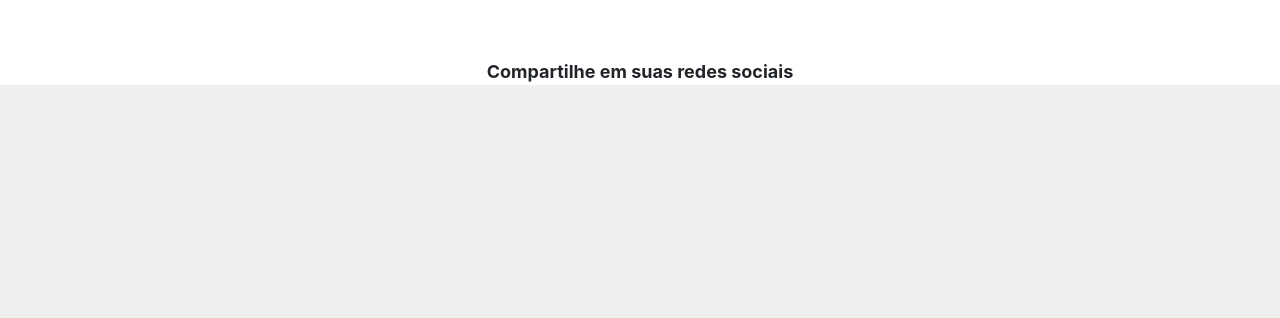
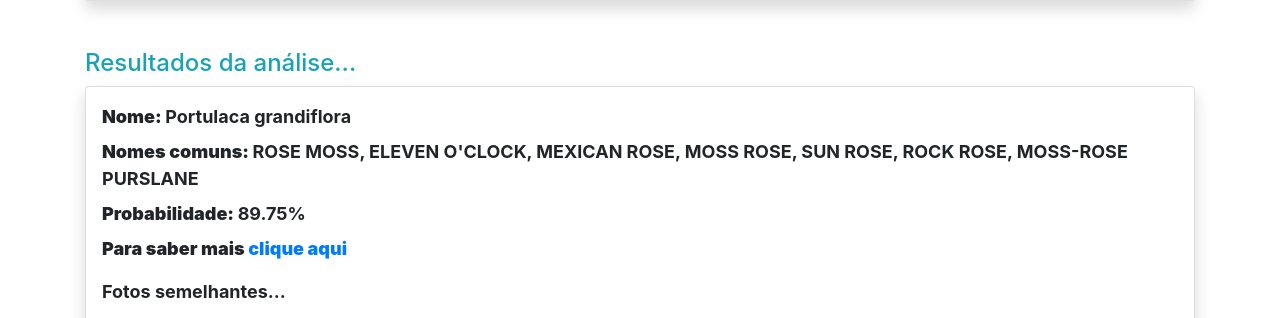
Before and after one commit to nathanbahia2/django-flowers, a Django app: page /detalhes/1 in a window 1280 px wide. Shown: the part 951-1269 px from the top of the page. Before the commit the page ends 1036 px from the top, so only its background shows below. Run offline with Django 3.2, Linux system fonts and the light colour scheme; a user stored in the database is signed in; data comes from the database, SQL or seed files in the repository; some libraries are stand-ins or nearby versions.

Commit message:
ajuestes no layout da tela de galeria e detalhes

```diff
--- a/core/templates/core/base.html
+++ b/core/templates/core/base.html
@@ -22,17 +22,6 @@
 
     {% block content %}
     {% endblock %}
-
-    <!-- COMPARTILHAMENTO -->
-    <div class="container mt-5 pt-5">
-        <div class='title text-center'>Compartilhe em suas redes sociais</span>
-        <div class="a2a_kit a2a_kit_size_32 d-flex justify-content-center">
-            <a class="a2a_button_facebook"></a>
-            <a class="a2a_button_whatsapp"></a>
-            <a class="a2a_button_telegram"></a>
-            <a class="a2a_button_copy_link"></a>
-        </div>
-    </div>
 
     <!-- MODAL DE SALVAMENTO -->
     <div class="modal" id="modal-salvamento" tabindex="-1" data-backdrop="static" data-keyboard="false">
@@ -72,7 +61,6 @@
 
 
     {% bootstrap_javascript jquery="full" %}
-    <script async src="https://static.addtoany.com/menu/page.js"></script>
     <script>
         $('#foto').on('change', function () {
             $('.navbar-collapse').removeClass('show');
--- a/core/templates/core/detail.html
+++ b/core/templates/core/detail.html
@@ -2,29 +2,31 @@
 
 {% block content %}
     <div class="container banner">
-        <div class="jumbotron p-3 shadow">
-            <span class="title">Sua foto:</span>
+        <div class="card p-2 shadow mt-3 mb-5">
+            <p class="text-muted">Data: {{ captura.data|date:'d/m/Y H:i' }}</p>
             <div class="text-center">
-                <img src="{{ url_imagem }}" class='img-fluid mt-3'>
+                <img src="{{ url_imagem }}" width="100%" height="auto" alt="">
             </div>
         </div>
 
+        <h4 class="text-info">Resultados da análise...</h4>
         {% if info %}
             {% for i in info %}
-                <div class="jumbotron p-3 shadow mb-4">
-                    <div class="title"><b>Nome: </b>{{ i.nome }}</div>
+                <div class="card p-3 shadow mb-4">
+                    <div class="title mb-2"><b>Nome: </b>{{ i.nome }}</div>
                     {% if i.nomes_comuns %}
-                       <div><b>Nomes comuns: </b>{{ i.nomes_comuns|upper }}</div>
+                       <div class="title mb-2"><b>Nomes comuns: </b>{{ i.nomes_comuns|upper }}</div>
                     {% endif %}
-                    <div><b>Probabilidade: </b>{{ i.probabilidade|floatformat:2 }}%</div>
+                    <div class="title mb-2"><b>Probabilidade: </b>{{ i.probabilidade|floatformat:2 }}%</div>
                     {% if i.wiki %}
-                        <div><b>Ver sobre: </b><a target="_blank" href="{{ i.wiki }}">Wikipédia</a></div>
+                        <div class="title mb-2"><b>Para saber mais <a target="_blank" href="{{ i.wiki }}">clique aqui</a></b></div>
                     {% endif %}
-                    <div class="fotos">
+                    {% if i.imagens %}
+                        <div class="title my-2">Fotos semelhantes...</div>
                         {% for imagem in i.imagens %}
-                            <img src="{{ imagem }}" class='img-fluid'>
+                            <img src="{{ imagem }}" width="100%" height="auto" alt="" class="my-2">
                         {% endfor %}
-                    </div>
+                    {% endif %}
                 </div>
             {% endfor %}
         {% else %}
--- a/core/templates/core/navbar.html
+++ b/core/templates/core/navbar.html
@@ -1,5 +1,5 @@
 <nav class="navbar navbar-expand-lg fixed-top shadow px-0">
-    <a href="{% url 'index' %}" class="navbar-brand title">Django Flowers</a>
+    <a href="{% url 'index' %}" class="navbar-brand title d-flex align-items-center"><span class="material-icons">home</span>   Django Flowers</a>
     {% if request.user.is_authenticated %}
         <button class="navbar-toggler" type="button" data-toggle="collapse" data-target="#navbarNav"
                 aria-controls="navbarNav" aria-expanded="false" aria-label="Toggle navigation">
--- a/core/views.py
+++ b/core/views.py
@@ -44,6 +44,7 @@ def detail(request, pk):
     context = {
         'url_imagem': url_imagem,
         'info': info,
+        'captura': captura
     }
     return render(request, 'core/detail.html', context)
 
@@ -59,6 +60,7 @@ def capturas_usuario(request):
         capturas.append({
             'pk': q.pk,
             'data': q.data.strftime('%d/%m/%Y %H:%M'),
+            'nome':  eval(q.json).get('suggestions', [{'plant_name', 'Não identificado'}])[0].get('plant_name'),
             'url':  eval(q.json).get('images')[0].get('url')
         })
     context = {'capturas': capturas}
```
Also changed, not shown: core/templates/core/capturas.html (+12 -5 lines), core/templates/core/index.html (+4 -4 lines).
